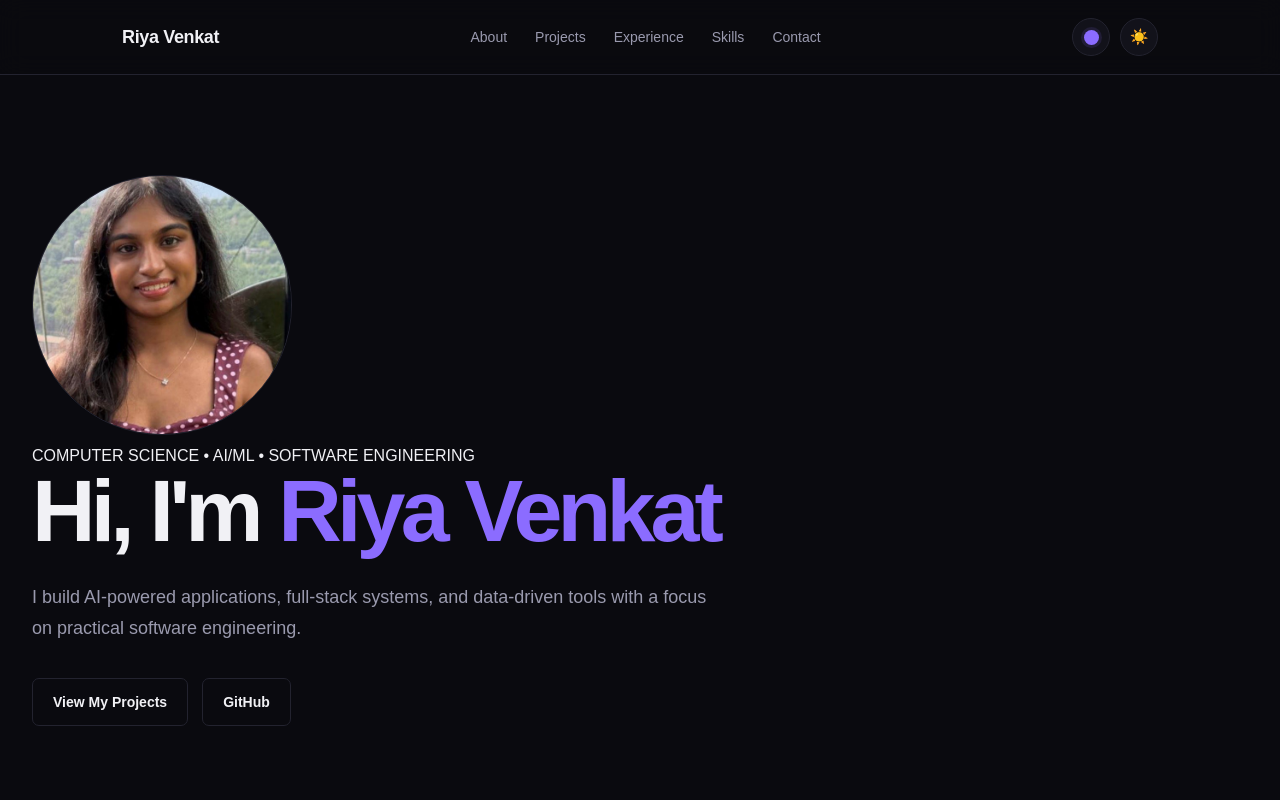
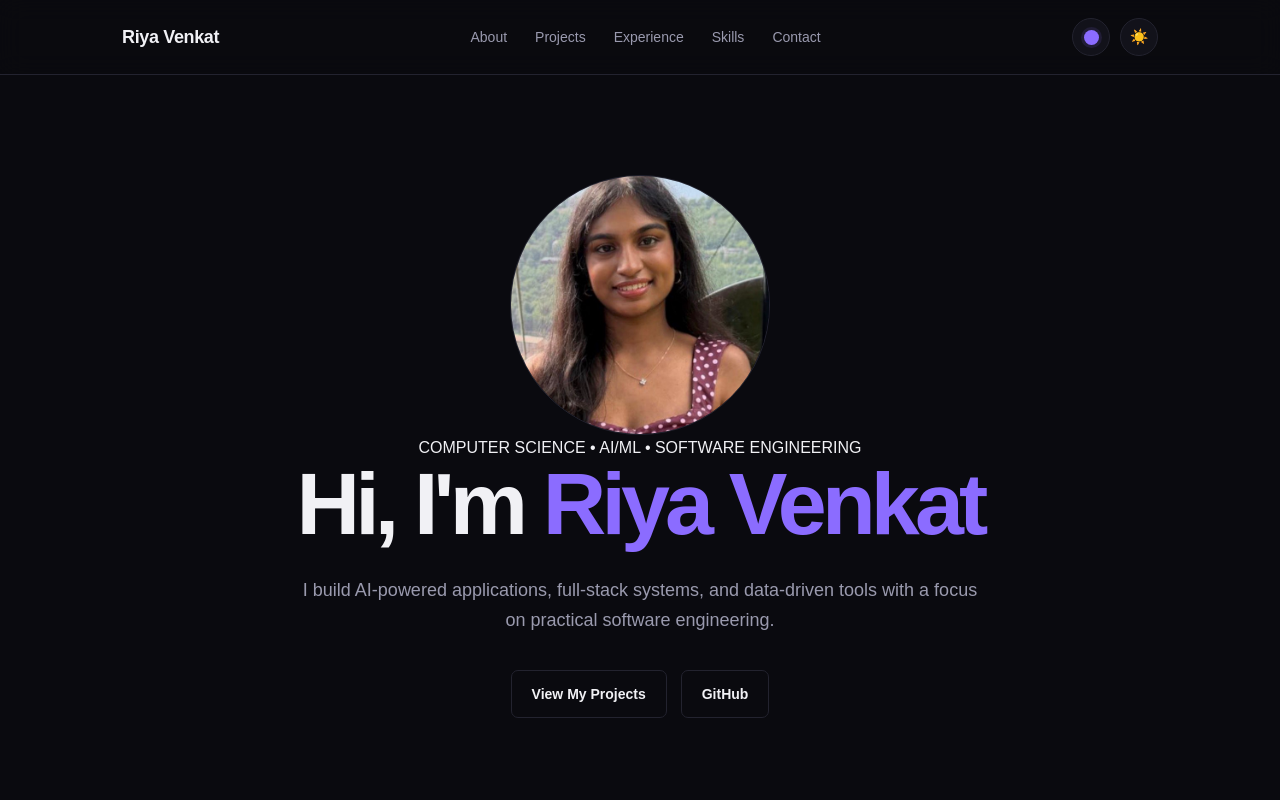
Before and after one commit to riyav-star/portfolio, a Next.js app in the folder portfolio/: page / in a window 1280 px wide. Shown: the top 800 px of the page. Built offline with nearby package versions, Linux system fonts and the light colour scheme.

Commit message:
Update globals.css

```diff
--- a/portfolio/src/app/globals.css
+++ b/portfolio/src/app/globals.css
@@ -532,8 +532,11 @@ a {
   display: flex;
 
   align-items: center;
+  justify-content: center;
 
   padding: 100px 32px;
+
+  text-align: center;
 }
 
 .hero-container {
@@ -543,6 +546,14 @@ a {
 
   margin: 0 auto;
 
+  display: flex;
+
+  flex-direction: column;
+
+  align-items: center;
+
+  text-align: center;
+
   animation:
     heroEnter 0.9s ease-out both;
 }
@@ -558,6 +569,8 @@ a {
 
   margin-bottom: 22px;
 
+  text-align: center;
+
   animation:
     fadeUp 0.7s ease-out 0.1s both;
 }
@@ -565,6 +578,9 @@ a {
 .hero h1 {
   max-width: 900px;
 
+  margin-left: auto;
+  margin-right: auto;
+
   font-size: clamp(48px, 8vw, 88px);
 
   line-height: 0.98;
@@ -572,6 +588,8 @@ a {
   letter-spacing: -0.055em;
 
   font-weight: 700;
+
+  text-align: center;
 
   animation:
     fadeUp 0.7s ease-out 0.2s both;
@@ -589,11 +607,16 @@ a {
 
   margin-top: 28px;
 
+  margin-left: auto;
+  margin-right: auto;
+
   color: var(--muted);
 
   font-size: 18px;
 
   line-height: 1.7;
+
+  text-align: center;
 
   animation:
     fadeUp 0.7s ease-out 0.35s both;
@@ -602,6 +625,9 @@ a {
 .hero-buttons {
   display: flex;
 
+  justify-content: center;
+  align-items: center;
+
   gap: 14px;
 
   margin-top: 34px;
@@ -610,6 +636,13 @@ a {
     fadeUp 0.7s ease-out 0.5s both;
 }
 
+/* Center profile photo inside hero */
+.hero .profile-photo {
+  display: block;
+
+  margin-left: auto;
+  margin-right: auto;
+}
 
 /* =========================================================
    HERO ANIMATIONS
```
